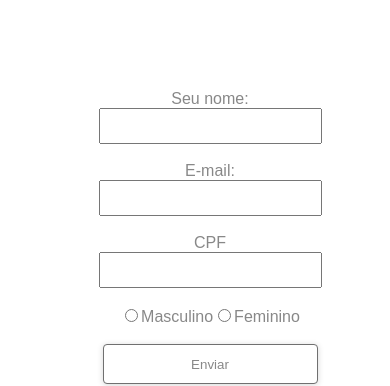
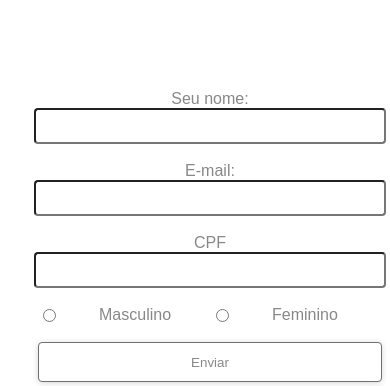
Before and after one commit to NodjaLima/linx-app, a React (Vite) app: page / in a window 390 px wide. Shown: the part 800-1186 px from the top of the page. Built offline with nearby package versions, Linux system fonts and the light colour scheme; no server answers.

Commit message:
ajuste de responsividade no formulario da section-um

```diff
--- a/src/components/section-um/formulario.css
+++ b/src/components/section-um/formulario.css
@@ -9,12 +9,14 @@
   display: flex;
   flex-direction: column;
   align-items: flex-start;
+  border-radius: 4px;
   gap: 10px;
 }
 
 .inputTxt {
   height: 30px;
   width: 100%;
+  border-radius: 4px;
 }
 
 label {
@@ -24,12 +26,13 @@ label {
 
 .radios {
   display: flex;
-  width: 200px;
+  width: 100%;
   gap: 40px;
   justify-content: flex-start;
   color: #888888;
   opacity: 1;
-  font-size: 12px;
+  font-size: 16px;
+  align-items: flex-start;
 }
 
 .botaoForms {
@@ -48,6 +51,10 @@ label {
   .inputForm {
     width: 100%;
     padding: 15px;
-    gap: 20px
+    gap: 20px;
+  }
+
+  .form-container {
+    width: 100%;
   }
 }
--- a/src/components/section-um/formulario.jsx
+++ b/src/components/section-um/formulario.jsx
@@ -43,7 +43,7 @@ const Forms = () => {
 
   return (
 
-    <div >
+    <div className='form-container'>
       <form className='formulario-um' onSubmit={(e) => {handleSubmit(e)}}>
 
         <label>Seu nome:</label>
@@ -58,7 +58,7 @@ const Forms = () => {
         {vazio && form['inputCPF'] == '' ? <div><p>O campo CPF precisa ser preenchido</p><br /></div> : ''}
         { !cpfValido && form['inputCPF'] !== '' ? <div><p>O campo CPF precisa ser preenchido corretamente</p><br /></div> : ''}
 
-        <div>
+        <div className='radios'>
 
           <input type='radio' id='masc'/><label htmlFor='masc'>Masculino</label>
           <input type="radio" id='feme'/><label htmlFor='feme'>Feminino</label>
```
